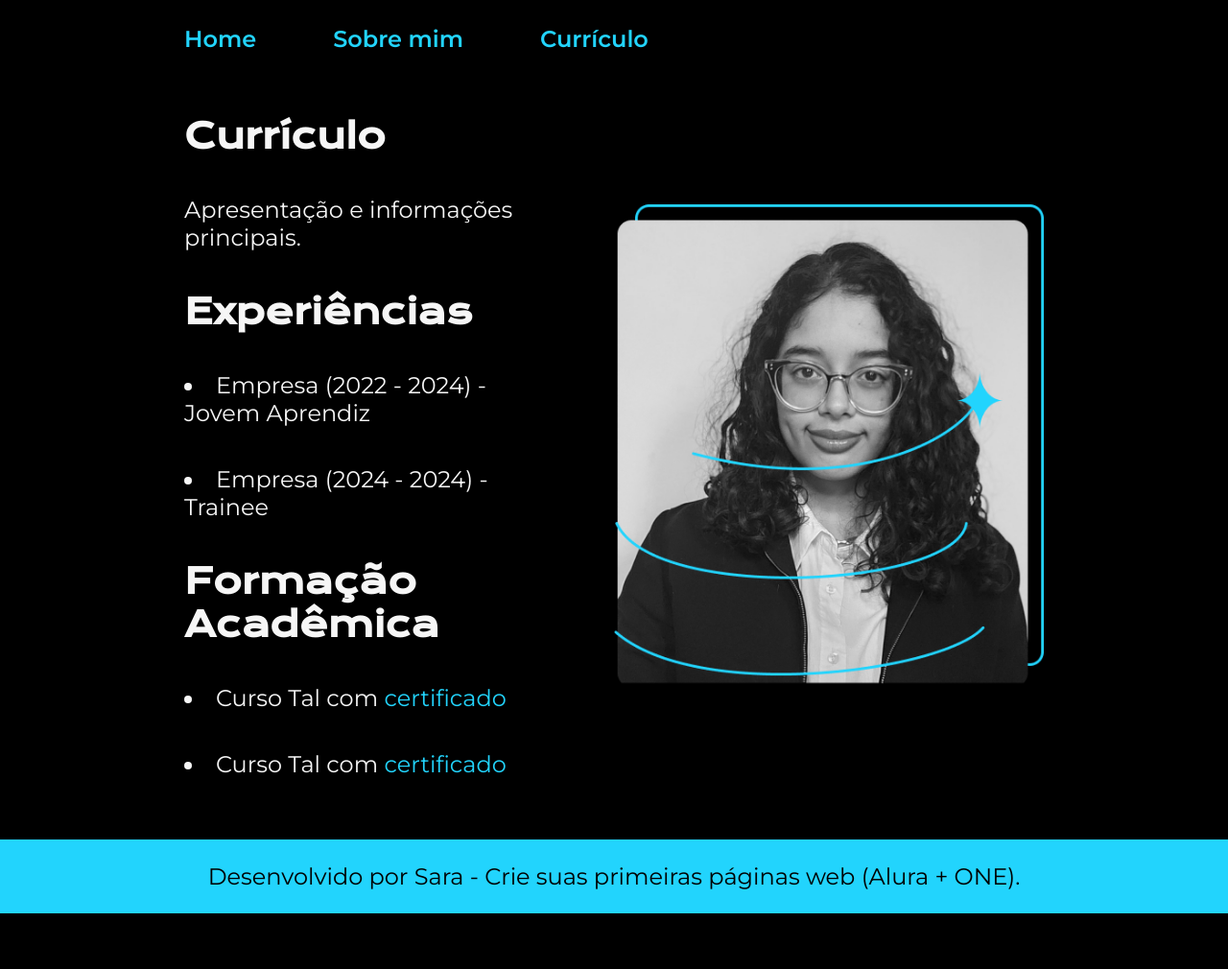
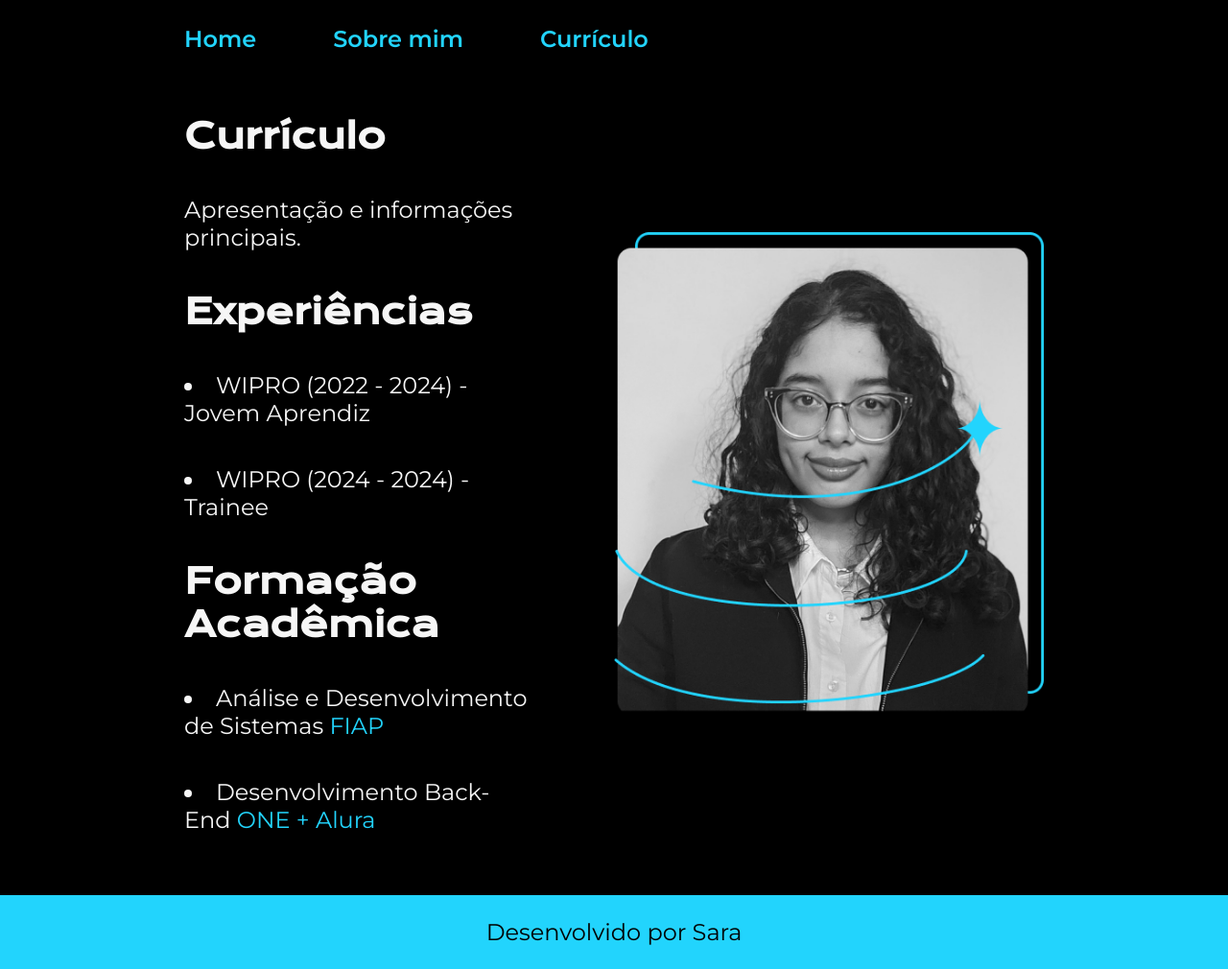
Before and after one commit to saram0rais/portfolio-alura, a plain HTML site: page curriculo.html in a window 1280 px wide. Shown: the whole page at 96% size. Before the commit the page ends 952 px from the top, so only its background shows below. Drawn offline with nearby package versions, Linux system fonts and the light colour scheme.

Commit message:
Adicionando informações sobre mim.

```diff
--- a/curriculo.html
+++ b/curriculo.html
@@ -21,18 +21,18 @@
                     <p class="apresentacao__conteudo__texto">Apresentação e informações principais.</p>
 
                     <h1 class="apresentacao__conteudo__titulo">Experiências</h1>
-                    <li class="apresentacao__conteudo__texto">Empresa (2022 - 2024) - Jovem Aprendiz</li>
-                    <li class="apresentacao__conteudo__texto">Empresa (2024 - 2024) - Trainee</li>
+                    <li class="apresentacao__conteudo__texto">WIPRO (2022 - 2024) - Jovem Aprendiz</li>
+                    <li class="apresentacao__conteudo__texto">WIPRO (2024 - 2024) - Trainee</li>
 
                     <h1 class="apresentacao__conteudo__titulo">Formação Acadêmica</h1>
-                    <li class="apresentacao__conteudo__texto">Curso Tal com <a href="">certificado</a></li>
-                    <li class="apresentacao__conteudo__texto">Curso Tal com <a href="">certificado</a></li>
+                    <li class="apresentacao__conteudo__texto">Análise e Desenvolvimento de Sistemas <a href="">FIAP</a></li>
+                    <li class="apresentacao__conteudo__texto">Desenvolvimento Back-End <a href="">ONE + Alura</a></li>
 
             </section>
             <img class="apresentacao__imagem" src="assets/image.png" alt="Foto da Sara Morais.">
         </main>
     </body>
     <footer class="rodape">
-        <p>Desenvolvido por Sara - Crie suas primeiras páginas web (Alura + ONE).</p>
+        <p>Desenvolvido por Sara</p>
     </footer>
 </html>
```
Also changed, not shown: about.html (+4 -4 lines), index.html (+1 -1 lines).
